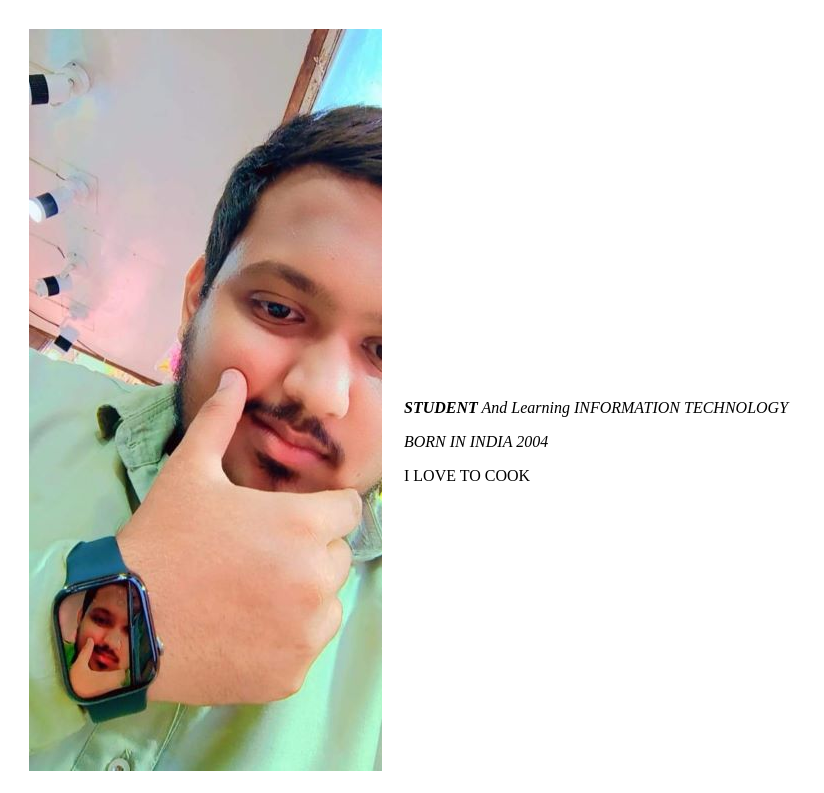
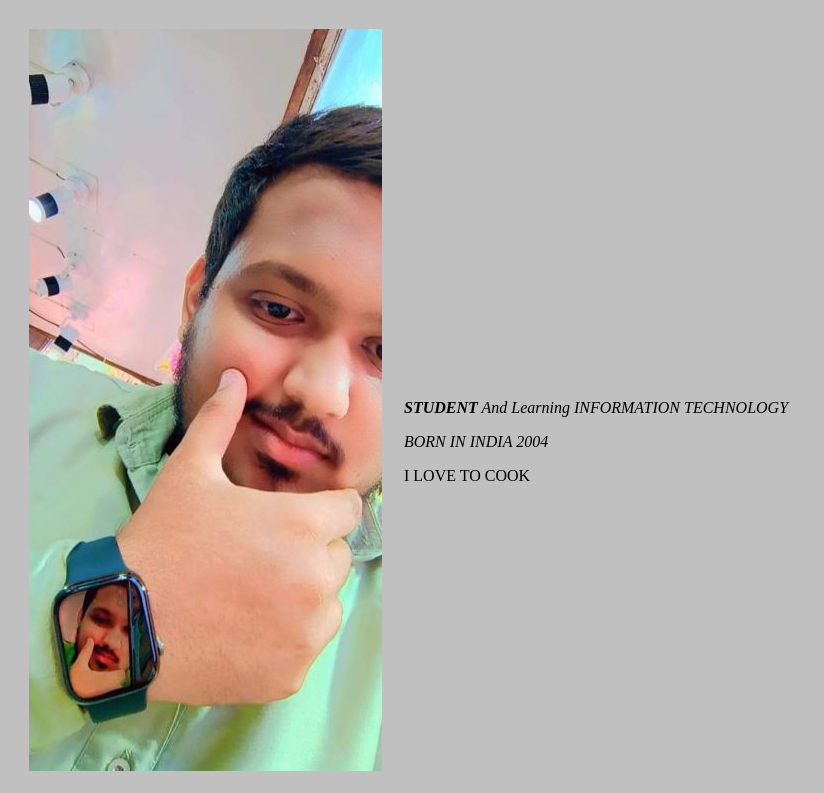
Before and after one commit to abdul0512/cv, a plain HTML site: page index.html in a window 1280 px wide. Shown: the top 793 px of the page, without its empty margins (0-824 px from the left). Drawn offline with Linux system fonts and the light colour scheme.

Commit message:
background color added

```diff
--- a/index.html
+++ b/index.html
@@ -4,7 +4,7 @@
     <meta charset="UTF-8" />
     <title>ABDUl'S PRIVATE SITE</title>
   </head>
-  <body>
+  <body style="background-color:silver;">
     <table cellspacing="20">
       <tr>
        <td> <img src="my_picture.jpeg" alt="" />
```
